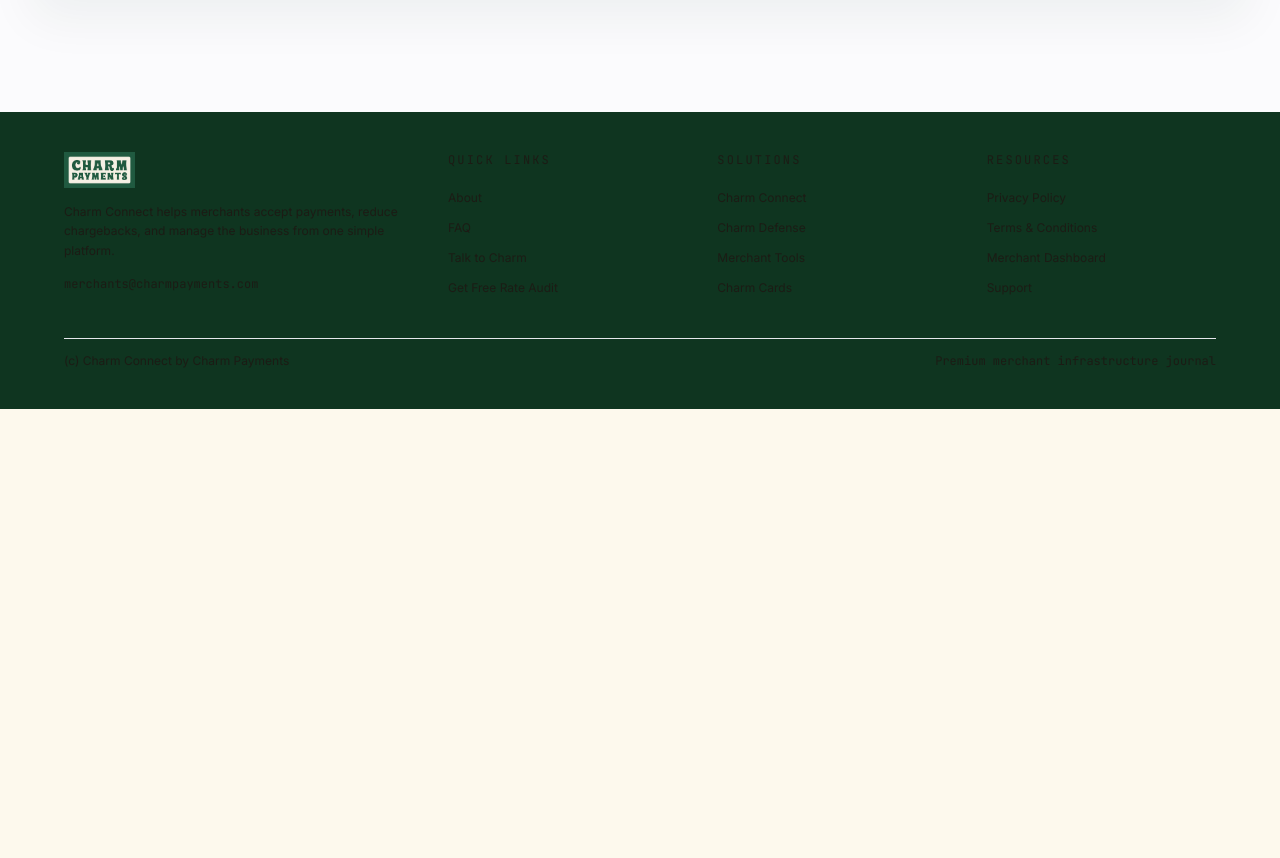
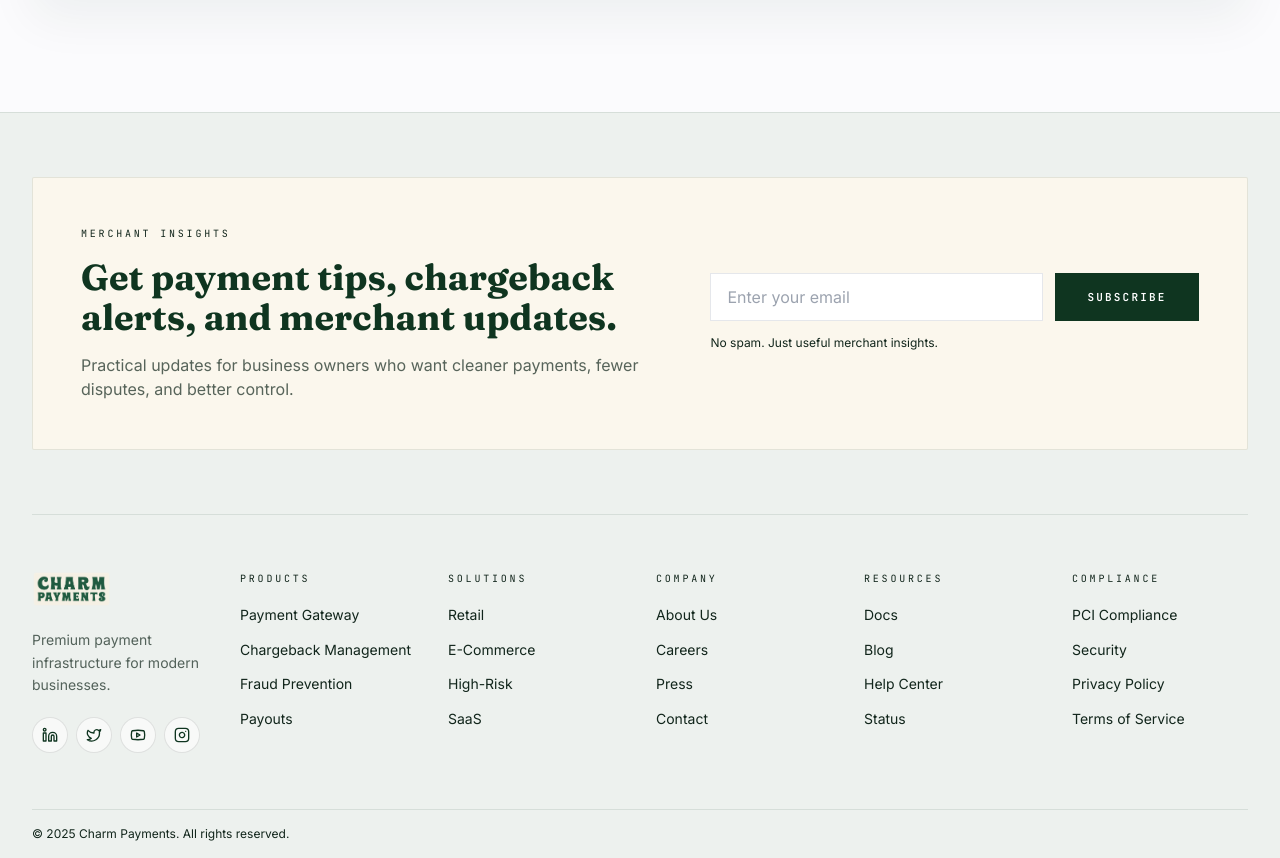
Before and after one commit to lrobE376/Charm-Payments, a Next.js app: page / in a window 1280 px wide. Shown: the part 4898-5756 px from the top of the page. Before the commit the page ends 5307 px from the top, so only its background shows below. Built offline with nearby package versions, Linux system fonts and the light colour scheme.

Commit message:
Restore footer menu visibility

```diff
--- a/src/components/marketing/FooterAtelier.tsx
+++ b/src/components/marketing/FooterAtelier.tsx
@@ -1,130 +1,186 @@
-// src/components/marketing/FooterAtelier.tsx
+'use client'
+
 import Link from 'next/link'
 import Image from 'next/image'
+import { Instagram, Linkedin, Twitter, Youtube } from 'lucide-react'
 import { Container } from '@/components/atelier/Container'
-import { cn } from '@/lib/utils'
 
-const QUICK_LINKS = [
-  { label: 'About', href: '/about' },
-  { label: 'FAQ', href: '/faq' },
-  { label: 'Talk to Charm', href: '/contact' },
-  { label: 'Get Free Rate Audit', href: '/quote' },
+type FooterLink = {
+  label: string
+  href: string
+}
+
+const PRODUCT_LINKS: FooterLink[] = [
+  { label: 'Payment Gateway', href: '/gateway' },
+  { label: 'Chargeback Management', href: '/charm-defense' },
+  { label: 'Fraud Prevention', href: '/features/fraud-protection' },
+  { label: 'Payouts', href: '/dashboard' },
 ]
 
-const SOLUTIONS = [
-  { label: 'Charm Connect', href: '/' },
-  { label: 'Charm Defense', href: '/charm-defense' },
-  { label: 'Merchant Tools', href: '/features' },
-  { label: 'Charm Cards', href: '/cards' },
+const SOLUTION_LINKS: FooterLink[] = [
+  { label: 'Retail', href: '/solutions/retail' },
+  { label: 'E-Commerce', href: '/solutions/ecommerce' },
+  { label: 'High-Risk', href: '/solutions/high-risk' },
+  { label: 'SaaS', href: '#' },
 ]
 
-const RESOURCES = [
+const COMPANY_LINKS: FooterLink[] = [
+  { label: 'About Us', href: '/about' },
+  { label: 'Careers', href: '#' },
+  { label: 'Press', href: '#' },
+  { label: 'Contact', href: '/contact' },
+]
+
+const RESOURCE_LINKS: FooterLink[] = [
+  { label: 'Docs', href: '#' },
+  { label: 'Blog', href: '#' },
+  { label: 'Help Center', href: '/faq' },
+  { label: 'Status', href: '#' },
+]
+
+const COMPLIANCE_LINKS: FooterLink[] = [
+  { label: 'PCI Compliance', href: '#' },
+  { label: 'Security', href: '#' },
   { label: 'Privacy Policy', href: '/privacy' },
-  { label: 'Terms & Conditions', href: '/terms' },
-  { label: 'Merchant Dashboard', href: '/dashboard' },
-  { label: 'Support', href: '/contact' },
+  { label: 'Terms of Service', href: '/terms' },
+]
+
+const SOCIALS = [
+  { label: 'LinkedIn', Icon: Linkedin, href: '#' },
+  { label: 'X / Twitter', Icon: Twitter, href: '#' },
+  { label: 'YouTube', Icon: Youtube, href: '#' },
+  { label: 'Instagram', Icon: Instagram, href: '#' },
 ]
 
 function ColumnHeader({ children }: { children: React.ReactNode }) {
-  return (
-    <div
-      className={cn(
-        'font-atelierMono text-xs uppercase tracking-label',
-        'text-atelier-cream/70 mb-sm',
-      )}
-    >
-      {children}
-    </div>
-  )
+  return <div className="mb-4 font-atelierMono text-[10px] uppercase tracking-[0.28em] text-[#0f3520]/62">{children}</div>
 }
 
-function ColumnLinks({
-  links,
-}: {
-  links: { label: string; href: string }[]
-}) {
+function LinkList({ links }: { links: FooterLink[] }) {
   return (
-    <ul className="space-y-1.5">
-      {links.map((l) => (
-        <li key={l.label}>
-          <Link
-            href={l.href}
-            className="text-xs hover:text-atelier-cream transition-colors"
-          >
-            {l.label}
-          </Link>
+    <ul className="space-y-2.5">
+      {links.map((link) => (
+        <li key={link.label}>
+          {link.href === '#' ? (
+            <a href={link.href} className="text-sm leading-relaxed text-[#11251b]/76 transition-colors hover:text-[#0f3520]">
+              {link.label}
+            </a>
+          ) : (
+            <Link href={link.href} className="text-sm leading-relaxed text-[#11251b]/76 transition-colors hover:text-[#0f3520]">
+              {link.label}
+            </Link>
+          )}
         </li>
       ))}
     </ul>
   )
 }
 
+function SocialLinks() {
+  return (
+    <div className="mt-5 flex items-center gap-2">
+      {SOCIALS.map(({ label, Icon, href }) => (
+        <a
+          key={label}
+          href={href}
+          aria-label={label}
+          className="inline-flex h-9 w-9 items-center justify-center rounded-full border border-black/10 bg-white/60 text-[#0f3520] transition-colors hover:border-black/20 hover:bg-white"
+        >
+          <Icon className="h-4 w-4" aria-hidden />
+        </a>
+      ))}
+    </div>
+  )
+}
+
 export function FooterAtelier() {
+  function handleNewsletterSubmit(event: React.FormEvent<HTMLFormElement>) {
+    event.preventDefault()
+    // TODO: Wire newsletter signup to the selected email service.
+  }
+
   return (
-    <footer
-      role="contentinfo"
-      className="bg-[#0F3520] text-atelier-cream/70 py-10 px-lg"
-    >
-      <Container>
-        <div
-          className={cn(
-            'grid grid-cols-1 gap-xl',
-            'md:grid-cols-[1.5fr_1fr_1fr_1fr]',
-          )}
+    <footer role="contentinfo" className="border-t border-[#0f3520]/10 bg-brand-light text-[#11251b]">
+      <Container className="overflow-hidden">
+        <section
+          aria-labelledby="footer-newsletter-heading"
+          className="border-b border-[#0f3520]/10 py-12 sm:py-14 lg:py-16"
         >
+          <div className="grid min-w-0 grid-cols-1 gap-8 rounded-[2px] border border-[#0f3520]/10 bg-[#fbf7ed] px-5 py-8 sm:px-8 sm:py-10 lg:grid-cols-[1.08fr_0.92fr] lg:items-center lg:gap-14 lg:px-12 lg:py-12">
+            <div className="min-w-0">
+              <p className="font-atelierMono text-[10px] uppercase tracking-[0.28em] text-[#0f3520]/62">Merchant Insights</p>
+              <h2 id="footer-newsletter-heading" className="mt-4 max-w-2xl font-atelierSerif text-3xl leading-[1.08] text-[#0f3520] sm:text-4xl">
+                Get payment tips, chargeback alerts, and merchant updates.
+              </h2>
+              <p className="mt-4 max-w-xl text-sm leading-7 text-[#11251b]/70 sm:text-base">
+                Practical updates for business owners who want cleaner payments, fewer disputes, and better control.
+              </p>
+            </div>
+
+            <form onSubmit={handleNewsletterSubmit} className="min-w-0 w-full" aria-label="Newsletter signup">
+              <div className="flex flex-col gap-3 sm:flex-row">
+                <label htmlFor="footer-newsletter-email" className="sr-only">
+                  Email address
+                </label>
+                <input
+                  id="footer-newsletter-email"
+                  name="email"
+                  type="email"
+                  autoComplete="email"
+                  placeholder="Enter your email"
+                  required
+                  className="min-h-12 w-full min-w-0 flex-1 rounded-none border border-[#0f3520]/18 bg-white px-4 text-base text-[#11251b] outline-none transition-colors placeholder:text-[#11251b]/42 focus:border-[#0f3520] focus:ring-2 focus:ring-[#0f3520]/12"
+                />
+                <button
+                  type="submit"
+                  className="min-h-12 w-full bg-[#0f3520] px-6 font-atelierMono text-[11px] font-semibold uppercase tracking-[0.2em] text-white transition-colors hover:bg-[#11251b] focus:outline-none focus:ring-2 focus:ring-[#0f3520]/25 focus:ring-offset-2 focus:ring-offset-[#fbf7ed] sm:w-auto sm:min-w-36"
+                >
+                  Subscribe
+                </button>
+              </div>
+              <p className="mt-3 text-xs leading-5 text-[#11251b]/58">No spam. Just useful merchant insights.</p>
+            </form>
+          </div>
+        </section>
+
+        <div className="grid grid-cols-1 gap-x-8 gap-y-12 py-12 md:grid-cols-3 lg:grid-cols-6 lg:py-14">
           <div>
-            <Link href="/" aria-label="Charm Payments — home" className="inline-block">
-              <Image
-                src="/images/white-logo.png"
-                alt="Charm Payments"
-                width={320}
-                height={120}
-                className="h-9 w-auto"
-              />
+            <Link href="/" aria-label="Charm Payments home" className="inline-block">
+              <Image src="/images/logo.png" alt="Charm Payments" width={320} height={120} className="h-9 w-auto" />
             </Link>
-            <p className="text-xs text-atelier-cream/65 mt-2 leading-relaxed max-w-sm">
-              Charm Connect helps merchants accept payments, reduce chargebacks,
-              and manage the business from one simple platform.
+            <p className="mt-4 max-w-xs text-sm leading-relaxed text-[#11251b]/70">
+              Premium payment infrastructure for modern businesses.
             </p>
-            <div className="mt-4 space-y-1">
-              <a
-                href="mailto:merchants@charmpayments.com"
-                className="block font-atelierMono text-xs text-atelier-cream/85 hover:text-atelier-cream transition-colors"
-              >
-                merchants@charmpayments.com
-              </a>
-            </div>
+            <SocialLinks />
           </div>
 
           <div>
-            <ColumnHeader>QUICK LINKS</ColumnHeader>
-            <ColumnLinks links={QUICK_LINKS} />
+            <ColumnHeader>Products</ColumnHeader>
+            <LinkList links={PRODUCT_LINKS} />
           </div>
 
           <div>
-            <ColumnHeader>SOLUTIONS</ColumnHeader>
-            <ColumnLinks links={SOLUTIONS} />
+            <ColumnHeader>Solutions</ColumnHeader>
+            <LinkList links={SOLUTION_LINKS} />
           </div>
 
           <div>
-            <ColumnHeader>RESOURCES</ColumnHeader>
-            <ColumnLinks links={RESOURCES} />
+            <ColumnHeader>Company</ColumnHeader>
+            <LinkList links={COMPANY_LINKS} />
+          </div>
+
+          <div>
+            <ColumnHeader>Resources</ColumnHeader>
+            <LinkList links={RESOURCE_LINKS} />
+          </div>
+
+          <div>
+            <ColumnHeader>Compliance</ColumnHeader>
+            <LinkList links={COMPLIANCE_LINKS} />
           </div>
         </div>
 
-        <div
-          className={cn(
-            'mt-xl pt-3.5 flex flex-col sm:flex-row justify-between gap-xs',
-            '[border-top-width:0.5px] border-atelier-cream/10',
-          )}
-        >
-          <span className="text-xs text-atelier-cream/70">
-            (c) Charm Connect by Charm Payments
-          </span>
-          <span className="font-atelierMono text-xs text-atelier-cream/70">
-            Premium merchant infrastructure journal
-          </span>
-        </div>
+        <div className="border-t border-[#0f3520]/10 py-4 text-xs text-[#11251b]/58">© 2025 Charm Payments. All rights reserved.</div>
       </Container>
     </footer>
   )
```
